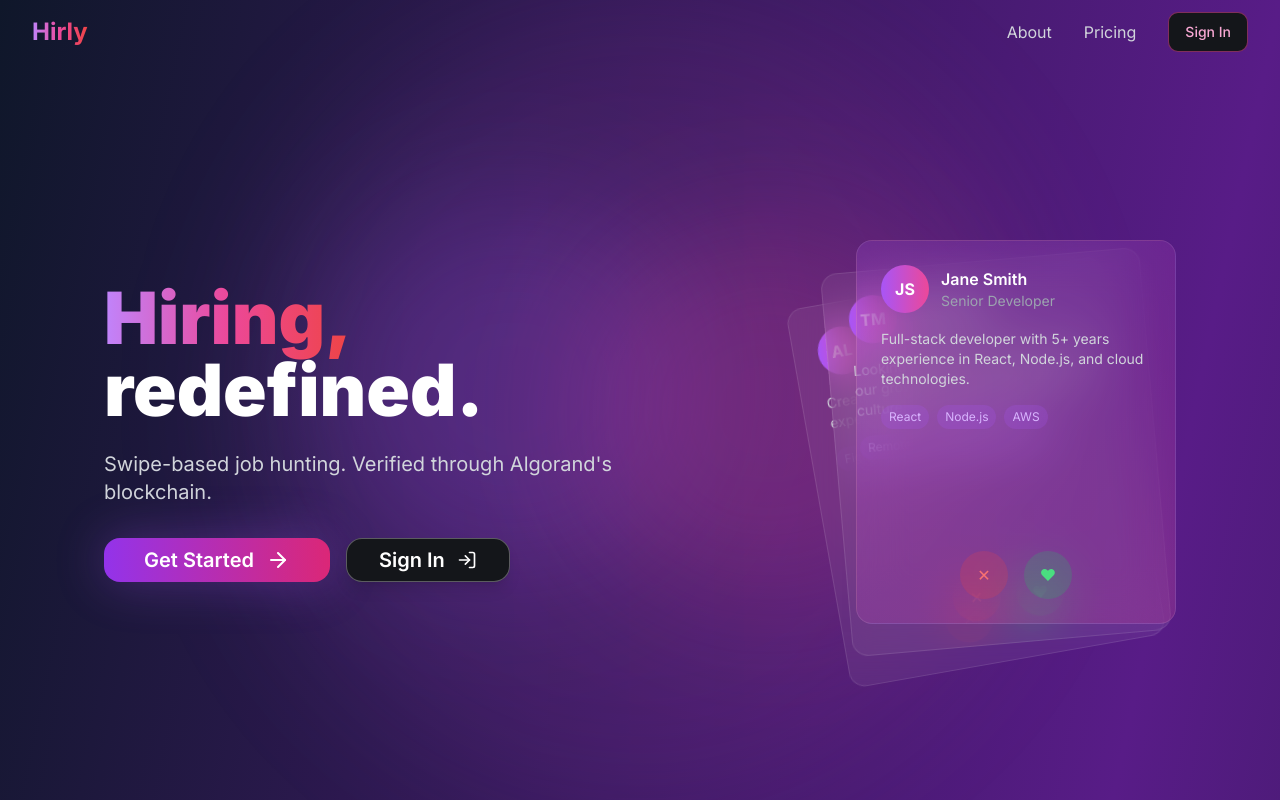
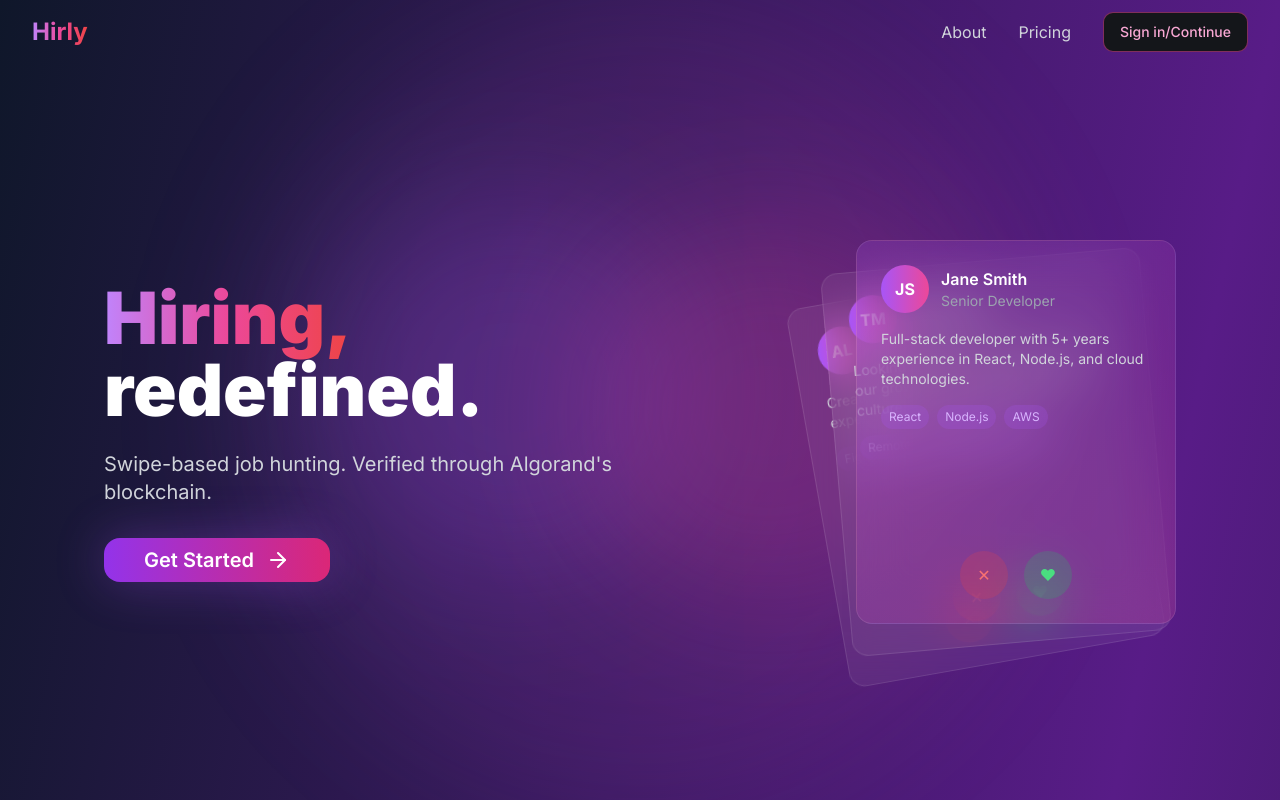
Before and after one commit to itz-dev-tasavvuf/Hirly3.0-Alpha-, a React (Vite) app in the folder project/: page / in a window 1280 px wide. Shown: the top 800 px of the page. Built offline with nearby package versions, Linux system fonts and the light colour scheme.

Commit message:
Fixed button.

```diff
--- a/project/src/components/AuthProvider.jsx
+++ b/project/src/components/AuthProvider.jsx
@@ -8,20 +8,21 @@ export function AuthProvider({ children }) {
   const [loading, setLoading] = useState(true);
 
   useEffect(() => {
-    // Check for an existing session on mount
-    supabase.auth.getUser().then(({ data: { user } }) => {
-      setUser(user);
+    // First check for existing session
+    supabase.auth.getSession().then(({ data: { session } }) => {
+      setUser(session?.user ?? null);
       setLoading(false);
     });
 
-    // Listen for auth state changes
-    const { data: listener } = supabase.auth.onAuthStateChange((_event, session) => {
-      setUser(session?.user ?? null);
-    });
+    // Then set up the auth state listener
+    const { data: { subscription } } = supabase.auth.onAuthStateChange(
+      (_event, session) => {
+        setUser(session?.user ?? null);
+        setLoading(false);
+      }
+    );
 
-    return () => {
-      listener.subscription.unsubscribe();
-    };
+    return () => subscription.unsubscribe();
   }, []);
 
   const value = { user, loading };
--- a/project/src/components/HeroSection.jsx
+++ b/project/src/components/HeroSection.jsx
@@ -1,14 +1,10 @@
 import React from 'react';
-import { useAuth } from './AuthProvider';
 import { motion } from 'framer-motion';
 import { Button } from '@/components/ui/button';
-import { ArrowRight, LogIn } from 'lucide-react';
-import { useNavigate } from 'react-router-dom';
+import { ArrowRight } from 'lucide-react';
 import { toast } from '@/components/ui/use-toast';
 
 const HeroSection = () => {
-  const { user } = useAuth();
-  const navigate = useNavigate();
   const handleTryDemo = () => {
     toast({
       title: "🚧 This feature isn't implemented yet—but don't worry! You can request it in your next prompt! 🚀"
@@ -72,15 +68,6 @@ const HeroSection = () => {
               >
                 Get Started
                 <ArrowRight className="ml-3 w-6 h-6" />
-              </Button>
-              <Button
-                onClick={() => user ? navigate('/hub') : navigate('/login')}
-                size="lg"
-                variant="outline"
-                className="text-white border-white/30 hover:bg-white/10 hover:text-white font-semibold px-8 py-5 rounded-2xl text-xl shadow-lg backdrop-blur-sm transition-all duration-300"
-              >
-                {user ? 'Welcome Back' : 'Sign In'}
-                {!user && <LogIn className="ml-3 w-5 h-5" />}
               </Button>
             </motion.div>
 
--- a/project/src/components/Navigation.jsx
+++ b/project/src/components/Navigation.jsx
@@ -129,32 +129,16 @@ const Navigation = () => {
   );
 };
 
-// AuthNavButton shows Sign In or Welcome Back depending on auth state
-const AuthNavButton = React.forwardRef((props, ref) => {
-  const { user, loading } = useAuth();
-  if (loading) return null;
-  if (user) {
-    return (
-      <Button
-        onClick={() => window.location.href = '/hub'}
-        variant="outline"
-        className="border-green-500/50 text-green-200 hover:bg-green-500/20"
-        ref={ref}
-      >
-        Welcome Back
-      </Button>
-    );
-  }
-  return (
+// Simple sign in button
+const AuthNavButton = React.forwardRef((props, ref) => (
   <Button
     onClick={() => window.location.href = '/login'}
     variant="outline"
     className="border-pink-500/50 text-pink-300 hover:bg-pink-500/20"
     ref={ref}
   >
-      Sign In
+    Sign in/Continue
   </Button>
-  );
-});
+));
 
 export default Navigation;
```
Lines whose indentation alone changed are shown as unchanged.
